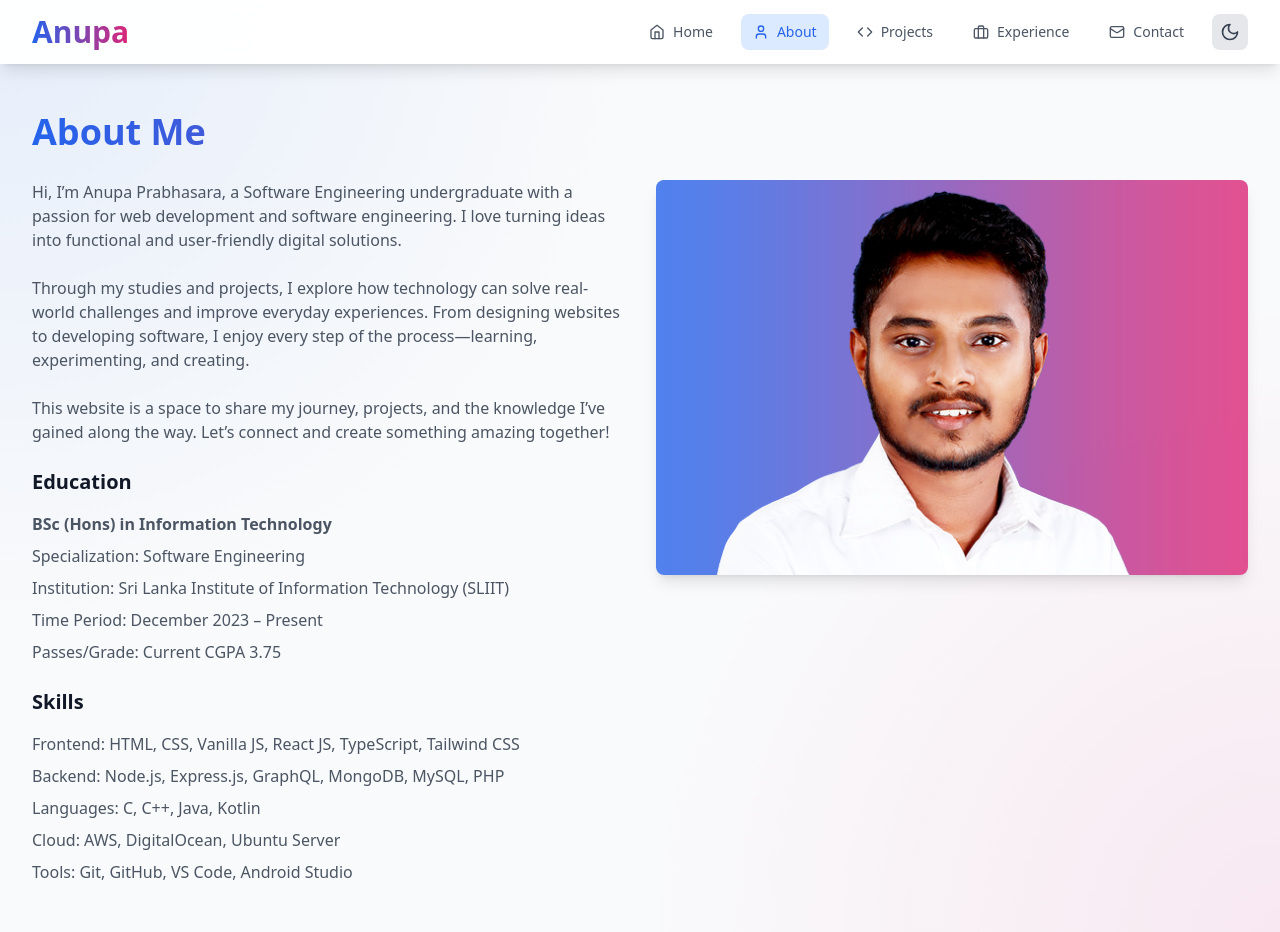
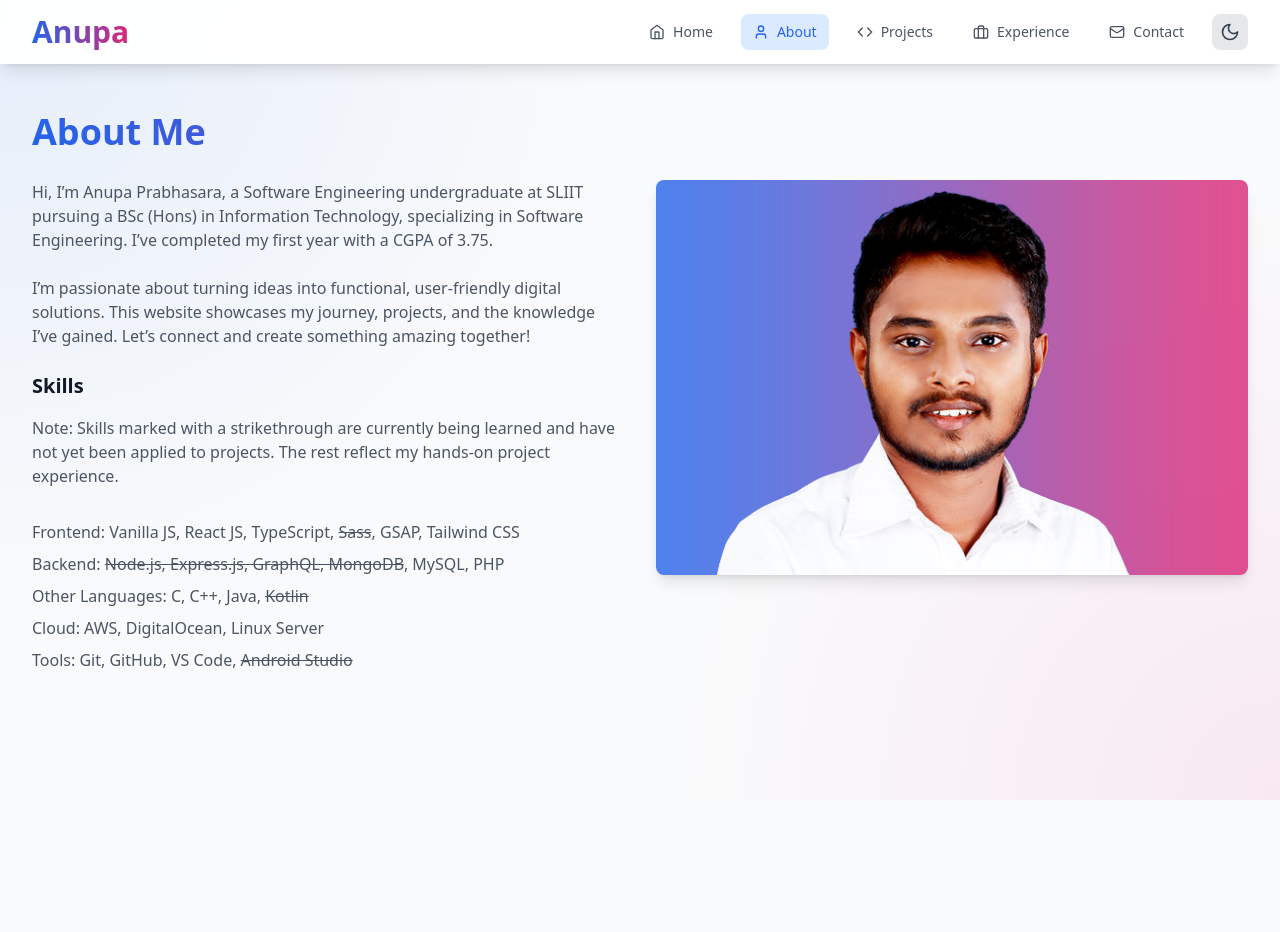
Before and after one commit to anupaprabhasara/my-portfolio-web-project, a React (Vite) app: page /about in a window 1280 px wide. After the commit the page ends 800 px from the top, so only its background shows below. Built offline with nearby package versions, Linux system fonts and the light colour scheme.

Commit message:
first commit

```diff
--- a/src/pages/About.tsx
+++ b/src/pages/About.tsx
@@ -1,3 +1,4 @@
+
 import { Helmet } from 'react-helmet';
 import { PageLayout } from '../components/layout/PageLayout';
 import { AnimatedSection } from '../components/AnimatedSection';
@@ -18,36 +19,30 @@ export default function About() {
 
       <div className="mt-6 grid grid-cols-1 md:grid-cols-2 gap-8">
         <AnimatedSection delay={0.2}>
-          <div className="prose dark:prose-invert">
+        <div className="prose dark:prose-invert">
             <p className="cursor-default text-gray-600 dark:text-gray-400">
-              Hi, I’m Anupa Prabhasara, a Software Engineering undergraduate with a passion for web development and software engineering. I love turning ideas into functional and user-friendly digital solutions.<br /><br />Through my studies and projects, I explore how technology can solve real-world challenges and improve everyday experiences. From designing websites to developing software, I enjoy every step of the process—learning, experimenting, and creating.<br /><br />This website is a space to share my journey, projects, and the knowledge I’ve gained along the way. Let’s connect and create something amazing together!
+              Hi, I’m Anupa Prabhasara, a Software Engineering undergraduate at SLIIT pursuing a BSc (Hons) in Information Technology, specializing in Software Engineering. I’ve completed my first year with a CGPA of 3.75.<br /><br />I’m passionate about turning ideas into functional, user-friendly digital solutions. This website showcases my journey, projects, and the knowledge I’ve gained. Let’s connect and create something amazing together!
             </p>
-            <h3 className="cursor-default text-xl font-semibold text-gray-900 dark:text-white mt-6">Education</h3>
-            <ul className="cursor-default mt-4 space-y-2">
-              <li className="text-gray-600 dark:text-gray-400 space-y-2">
-                <p className="font-bold">BSc (Hons) in Information Technology</p>
-                <p>Specialization: Software Engineering</p>
-                <p>Institution: Sri Lanka Institute of Information Technology (SLIIT)</p>
-                <p>Time Period: December 2023 – Present</p>
-                <p>Passes/Grade: Current CGPA 3.75</p>
-              </li>
-            </ul>
             <h3 className="cursor-default text-xl font-semibold text-gray-900 dark:text-white mt-6">Skills</h3>
             <ul className="cursor-default mt-4 space-y-2">
               <li className="text-gray-600 dark:text-gray-400">
-                Frontend: HTML, CSS, Vanilla JS, React JS, TypeScript, Tailwind CSS
+                Note: Skills marked with a strikethrough are currently being learned and have not yet been applied to projects. The rest reflect my hands-on project experience.
+              </li>
+              <br />
+              <li className="text-gray-600 dark:text-gray-400">
+                Frontend: Vanilla JS, React JS, TypeScript, <s>Sass</s>, GSAP, Tailwind CSS
               </li>
               <li className="text-gray-600 dark:text-gray-400">
-                Backend: Node.js, Express.js, GraphQL, MongoDB, MySQL, PHP
+                Backend: <s>Node.js, Express.js, GraphQL, MongoDB</s>, MySQL, PHP
               </li>
               <li className="text-gray-600 dark:text-gray-400">
-                Languages: C, C++, Java, Kotlin
+                Other Languages: C, C++, Java, <s>Kotlin</s>
               </li>
               <li className="text-gray-600 dark:text-gray-400">
-                Cloud: AWS, DigitalOcean, Ubuntu Server
+                Cloud: AWS, DigitalOcean, Linux Server
               </li>
               <li className="text-gray-600 dark:text-gray-400">
-                Tools: Git, GitHub, VS Code, Android Studio
+                Tools: Git, GitHub, VS Code, <s>Android Studio</s>
               </li>
             </ul>
           </div>
--- a/src/pages/Experience.tsx
+++ b/src/pages/Experience.tsx
@@ -44,7 +44,7 @@ export default function Experience() {
         {experiences.map((exp, index) => (
           <AnimatedSection key={exp.company} delay={index * 0.2}>
             <div className="card-gradient rounded-lg shadow-lg p-6 border border-white/10">
-              <div className="flex justify-between items-start">
+              <div className="md:flex md:justify-between md:items-start">
                 <div>
                   <h3 className="text-xl font-semibold text-gray-900 dark:text-white">
                     {exp.position}
```
Also changed, not shown: src/pages/Home.tsx (line endings or trailing spaces).
